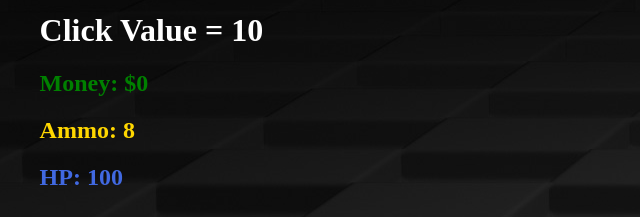
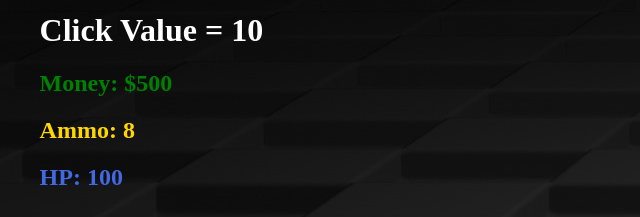
Before and after one commit to NolanHewitt/zombieclickergame, a website: page views/index.html in a window 1280 px wide. Shown: the part 583-800 px from the top of the page, 0-640 px from the left. Drawn offline with Linux system fonts and the light colour scheme.

Commit message:
starting hud displays the correct number of starting cash

```diff
--- a/views/index.html
+++ b/views/index.html
@@ -46,7 +46,7 @@
         <h1 id="turretIncreaser">Turret Value = 50</h1>
         <h1 id="turretROF">Turret Fire-Rate: 100rpm</h1>
         <h1 id="increaser">Click Value = 10</h1>
-        <h2 id="value">Money: $0</h2>
+        <h2 id="value">Money: $500</h2>
         <h2 id="ammo">Ammo: 8</h2>
         <h2 id="health">HP: 100</h2>
 </div>
```
